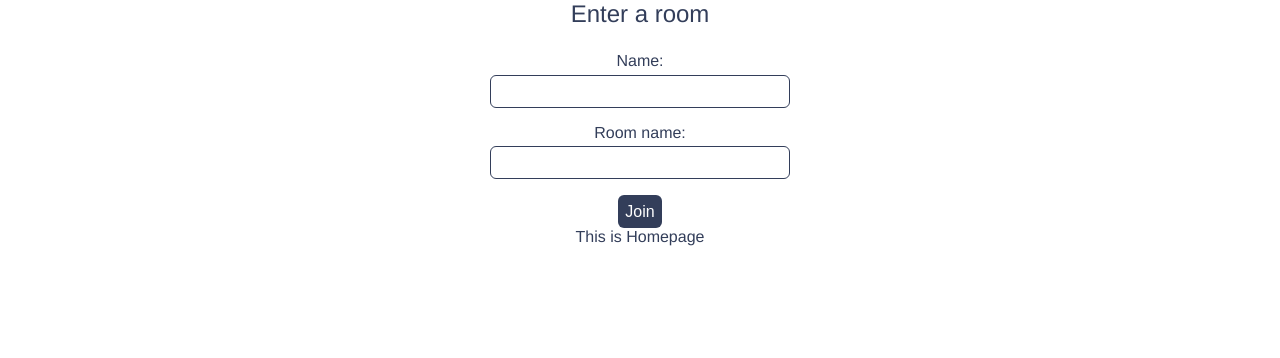
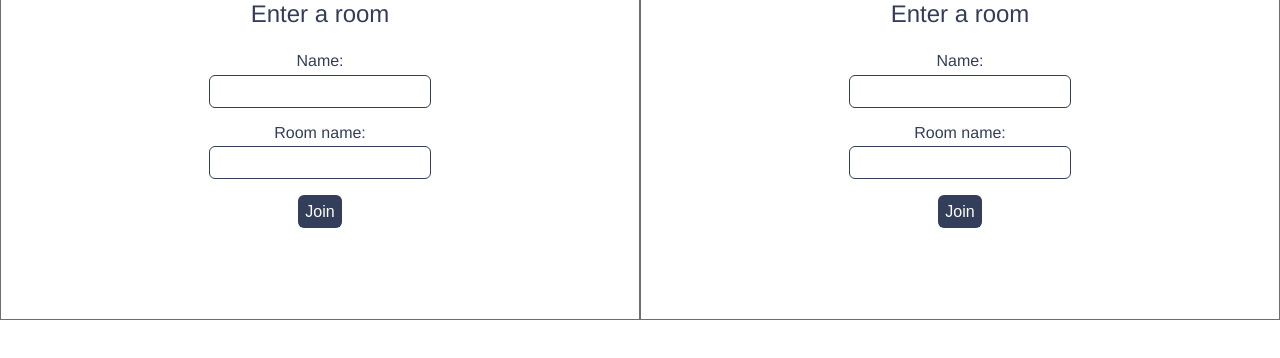
Before and after one commit to raydot/test-able, a React (Create React App) app: page /visual-impairment in a window 1280 px wide. Shown: the top 358 px of the page. Built offline with nearby package versions, Linux system fonts and the light colour scheme.

Commit message:
some new design changes added as of now
Note: Design changes are still in the progress of home page

```diff
--- a/src/pages/homepage/homepage.js
+++ b/src/pages/homepage/homepage.js
@@ -4,15 +4,19 @@ import "./homepage.scss";
 
 const HomePage = () => {
     return (
-        <div className="homepage">
-            <div>
+        <div className="main-section">
+            <div className="video-section">
+                <div className="room_lobby">
+                    <VideoChat />
+                </div>
+                <div className="room_lobby">
+                    <VideoChat />
+                </div>
+            </div>
+            <div className="editor-section">
 
             </div>
-            <div>
-                <VideoChat />
-            </div>
-            This is Homepage
-        </div>
+        </div >
     );
 };
 
--- a/src/pages/homepage/homepage.scss
+++ b/src/pages/homepage/homepage.scss
@@ -0,0 +1,23 @@
+.main-section {
+  display: flex;
+  flex-direction: column;
+  height: 100%;
+
+  .video-section {
+    display: flex;
+    flex-direction: row;
+    height: 40%;
+
+    .room_lobby {
+      display: flex;
+      width: 50%;
+      border: 1px solid #6e6e6e;
+      border-top: none;
+    }
+  }
+  .editor-section {
+    display: flex;
+    width: 100%;
+    height: 60%;
+  }
+}
```
